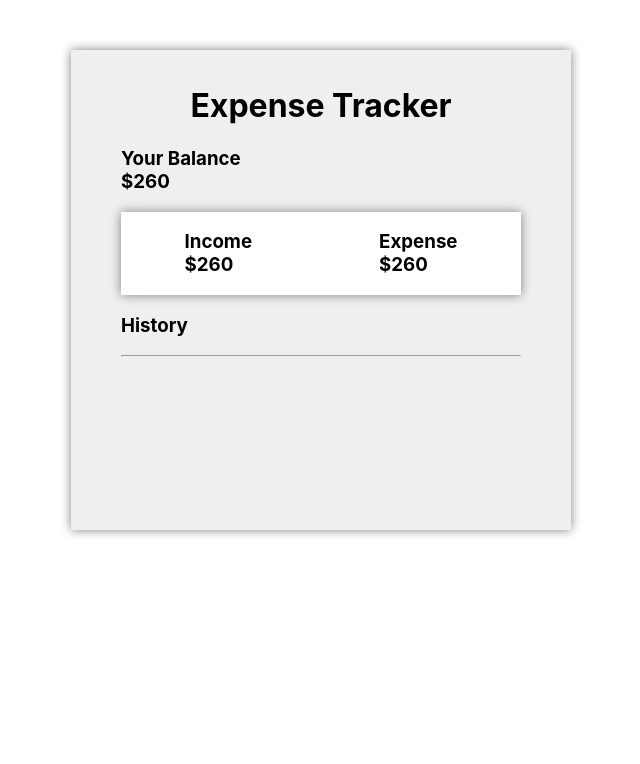
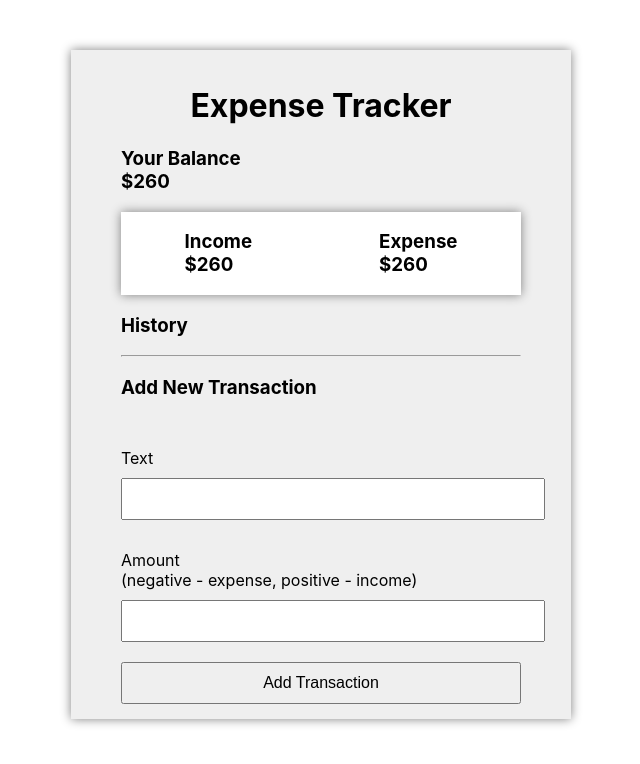
Before and after one commit to Alikhan219/Bootcamp_Expense_Tracker_App, a React (Create React App) app: page / in a window 1280 px wide. Shown: the top 764 px of the page, without its empty margins (319-959 px from the left). Built offline with nearby package versions, Linux system fonts and the light colour scheme.

Commit message:
creating form and giving some styles to the form

```diff
--- a/src/App.css
+++ b/src/App.css
@@ -21,3 +21,20 @@ body{
   background-color: white;
   box-shadow: 0 0 10px gray;
 }
+.Transaction_form{
+  display: block;
+  margin-top: 0;
+}
+div{
+  display: block;
+}
+label{
+  display: inline-block;
+  margin: 10px 0;
+}
+.btn, input[type=number], input[type=text]{
+  width: 100%;
+  font-size: 16px;
+  padding: 10px;
+
+}
--- a/src/App.js
+++ b/src/App.js
@@ -1,20 +1,43 @@
-import logo from './logo.svg';
-import './App.css';
+import logo from "./logo.svg";
+import "./App.css";
 
 function App() {
   return (
     <div className="container">
-     <h1 className="text_center">Expense Tracker</h1>
+      <h1 className="text_center">Expense Tracker</h1>
 
-
-
-     <h3>Your Balance <br /> $260</h3>
-     <div className="expense_container">
-     <h3>Income <br /> $260</h3>
-     <h3>Expense <br /> $260</h3>
-     </div>
-     <h3>History</h3>
-     <hr />
+      <h3>
+        Your Balance <br /> $260
+      </h3>
+      <div className="expense_container">
+        <h3>
+          Income <br /> $260
+        </h3>
+        <h3>
+          Expense <br /> $260
+        </h3>
+      </div>
+      <h3>History</h3>
+      <hr />
+      <h3>Add New Transaction</h3>
+      <br />
+      <form className="Transaction_form">
+        <div className="form_control">
+          <label for="text">Text</label>
+          <br />
+          <input type="text" />
+        </div>
+        <br />
+        <div className="form_control">
+          <label for="number">Amount
+          <br />
+          (negative - expense, positive - income)
+          </label>
+          <input type="number" />
+        </div>
+        <br />
+        <button className="btn">Add Transaction</button>
+      </form>
     </div>
   );
 }
```
